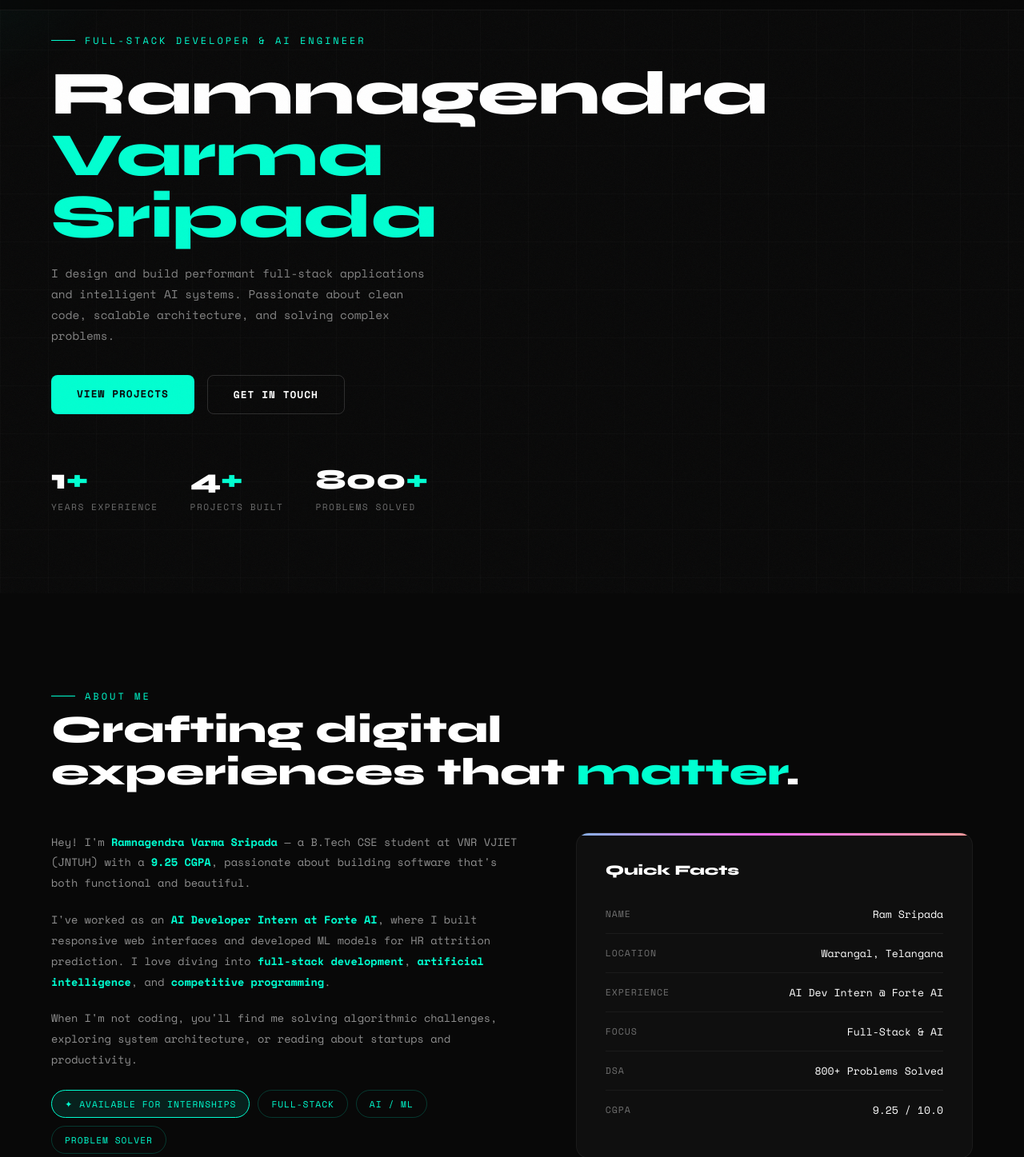
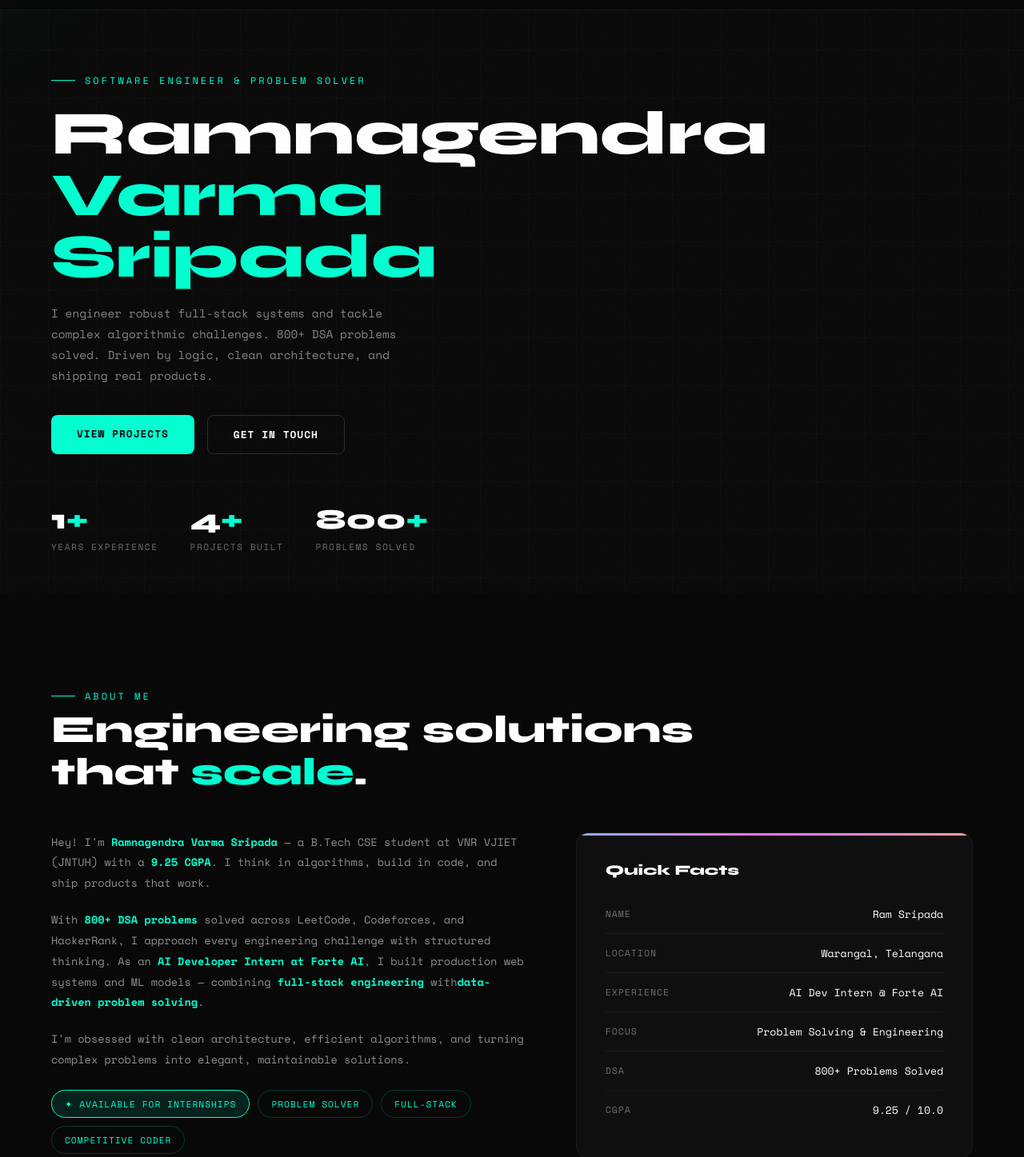
Before and after one commit to Ramnagendra2005/Portfolio, a React (Vite) app: page / in a window 1280 px wide. Shown: the part 58-1505 px from the top of the page at 80% size. Built offline with nearby package versions, Linux system fonts and the light colour scheme.

Commit message:
Done with fixing some bugs

```diff
--- a/src/App.jsx
+++ b/src/App.jsx
@@ -1,8 +1,5 @@
 import { useState, useEffect, useRef, useCallback } from 'react';
 
-/* ────────────────────────────────────────────
-   CSS injected as a single <style> tag
-   ──────────────────────────────────────────── */
 const css = `
 /* ===== FONTS & RESET ===== */
 @import url('https://fonts.googleapis.com/css2?family=Syne:wght@700;800&family=Space+Mono:wght@400;700&display=swap');
@@ -151,7 +148,7 @@ transform:translate(-50%,-50%);transition:left .3s ease,top .3s ease}
 .section-title{font-family:'Syne',sans-serif;font-weight:800;font-size:clamp(2rem,4vw,3rem);color:#fff;margin-bottom:48px;line-height:1.1}
 
 /* ===== HERO ===== */
-.hero{min-height:100vh;display:flex;align-items:center;position:relative;z-index:2}
+.hero{min-height:100vh;display:flex;align-items:center;position:relative;z-index:2;padding-top:100px}
 .hero-inner{max-width:1200px;margin:0 auto;padding:0 24px;width:100%;display:grid;grid-template-columns:1fr 1fr;align-items:center;gap:40px}
 .hero-content{animation:fadeUp .8s ease forwards}
 .hero-label{font-family:'Space Mono',monospace;font-size:.75rem;color:#00FFD1;text-transform:uppercase;letter-spacing:3px;
@@ -273,8 +270,9 @@ transform:translate(-50%,-50%);transition:left .3s ease,top .3s ease}
 .contact-big{font-family:'Syne',sans-serif;font-weight:800;font-size:clamp(2rem,4vw,3.2rem);color:#fff;line-height:1.15;margin-bottom:40px}
 .contact-big span{color:#00FFD1}
 .contact-row{display:flex;align-items:center;gap:16px;padding:14px 0;border-bottom:1px solid rgba(255,255,255,.05)}
-.contact-row-icon{font-size:1.1rem;width:36px;height:36px;background:rgba(0,255,209,.06);border-radius:8px;
+.contact-row-icon{width:36px;height:36px;background:rgba(0,255,209,.06);border-radius:8px;
   display:flex;align-items:center;justify-content:center}
+.contact-row-icon svg{width:18px;height:18px;stroke:#00FFD1;fill:none;stroke-width:1.5;stroke-linecap:round;stroke-linejoin:round}
 .contact-row-text{font-family:'Space Mono',monospace;font-size:.82rem;color:rgba(255,255,255,.6)}
 .contact-row-text a{color:#00FFD1;text-decoration:none;transition:opacity .3s}
 .contact-row-text a:hover{opacity:.7}
@@ -388,20 +386,29 @@ const QUICK_FACTS = [
   { key: 'Name', val: 'Ram Sripada' },
   { key: 'Location', val: 'Warangal, Telangana' },
   { key: 'Experience', val: 'AI Dev Intern @ Forte AI' },
-  { key: 'Focus', val: 'Full-Stack & AI' },
+  { key: 'Focus', val: 'Problem Solving & Engineering' },
   { key: 'DSA', val: '800+ Problems Solved' },
   { key: 'CGPA', val: '9.25 / 10.0' },
 ];
 
 const ACHIEVEMENTS = [
-  { icon: '🏆', title: '800+ Problems', sub: 'LeetCode · Codeforces · HackerRank' },
-  { icon: '🥇', title: 'Gold Certified Coder', sub: 'Smart Interviews 2025' },
-  { icon: '🚀', title: 'Semi-Finalist', sub: 'CodeNox OctCoder Reloaded 2024' },
+  {
+    icon: '<svg viewBox="0 0 24 24" width="32" height="32" fill="none" stroke="#FFC84A" stroke-width="1.5"><path d="M6 9H4.5a2.5 2.5 0 010-5H6"/><path d="M18 9h1.5a2.5 2.5 0 000-5H18"/><path d="M4 22h16"/><path d="M10 14.66V17c0 .55-.47.98-.97 1.21C7.85 18.75 7 20.24 7 22"/><path d="M14 14.66V17c0 .55.47.98.97 1.21C16.15 18.75 17 20.24 17 22"/><path d="M18 2H6v7a6 6 0 1012 0V2z"/></svg>',
+    title: '800+ Problems',
+    sub: 'LeetCode · Codeforces · HackerRank'
+  },
+  {
+    icon: '<svg viewBox="0 0 24 24" width="32" height="32" fill="none" stroke="#00FFD1" stroke-width="1.5"><circle cx="12" cy="8" r="6"/><path d="M15.477 12.89L17 22l-5-3-5 3 1.523-9.11"/></svg>',
+    title: 'Gold Certified Coder',
+    sub: 'Smart Interviews 2025'
+  },
+  {
+    icon: '<svg viewBox="0 0 24 24" width="32" height="32" fill="none" stroke="#FF6BF8" stroke-width="1.5"><path d="M4 15s1-1 4-1 5 2 8 2 4-1 4-1V3s-1 1-4 1-5-2-8-2-4 1-4 1z"/><line x1="4" y1="22" x2="4" y2="15"/></svg>',
+    title: 'Semi-Finalist',
+    sub: 'CodeNox OctCoder Reloaded 2024'
+  },
 ];
 
-/* ────────────────────────────────────────────
-   COMPONENT
-   ──────────────────────────────────────────── */
 export default function Portfolio() {
   const [activeNav, setActiveNav] = useState('');
   const [menuOpen, setMenuOpen] = useState(false);
@@ -409,7 +416,6 @@ export default function Portfolio() {
   const [mousePos, setMousePos] = useState({ x: -100, y: -100 });
   const [formData, setFormData] = useState({ name: '', email: '', message: '' });
   const [sent, setSent] = useState(false);
-  const [revealedSections, setRevealedSections] = useState(new Set());
 
   const skillsRef = useRef(null);
   const cursorDotRef = useRef(null);
@@ -569,7 +575,7 @@ export default function Portfolio() {
       <section className="hero">
         <div className="hero-inner">
           <div className="hero-content">
-            <div className="hero-label">Full-Stack Developer & AI Engineer</div>
+            <div className="hero-label">Software Engineer & Problem Solver</div>
             <h1 className="hero-name">
               <span className="glitch-name" data-text="Ramnagendra">Ramnagendra</span>
               <br />
@@ -578,8 +584,8 @@ export default function Portfolio() {
               </span>
             </h1>
             <p className="hero-desc">
-              I design and build performant full-stack applications and intelligent AI systems.
-              Passionate about clean code, scalable architecture, and solving complex problems.
+              I engineer robust full-stack systems and tackle complex algorithmic challenges.
+              800+ DSA problems solved. Driven by logic, clean architecture, and shipping real products.
             </p>
             <div className="hero-ctas">
               <a className="btn-primary" href="#projects" onClick={(e) => { e.preventDefault(); scrollTo('projects'); }}>
@@ -647,31 +653,32 @@ export default function Portfolio() {
         <div className="reveal">
           <div className="section-label">About Me</div>
           <h2 className="section-title">
-            Crafting digital<br />experiences that <span style={{ color: '#00FFD1' }}>matter</span>.
+            Engineering solutions<br />that <span style={{ color: '#00FFD1' }}>scale</span>.
           </h2>
         </div>
         <div className="about-grid">
           <div className="about-text reveal reveal-delay-1">
             <p>
               Hey! I'm <span className="about-highlight">Ramnagendra Varma Sripada</span> — a B.Tech CSE student
-              at VNR VJIET (JNTUH) with a <span className="about-highlight">9.25 CGPA</span>, passionate about
-              building software that's both functional and beautiful.
+              at VNR VJIET (JNTUH) with a <span className="about-highlight">9.25 CGPA</span>. I think in
+              algorithms, build in code, and ship products that work.
             </p>
             <p>
-              I've worked as an <span className="about-highlight">AI Developer Intern at Forte AI</span>, where I
-              built responsive web interfaces and developed ML models for HR attrition prediction. I love diving
-              into <span className="about-highlight">full-stack development</span>, <span className="about-highlight">artificial intelligence</span>,
-              and <span className="about-highlight">competitive programming</span>.
+              With <span className="about-highlight">800+ DSA problems</span> solved across LeetCode, Codeforces,
+              and HackerRank, I approach every engineering challenge with structured thinking.
+              As an <span className="about-highlight">AI Developer Intern at Forte AI</span>, I built production
+              web systems and ML models — combining <span className="about-highlight">full-stack engineering</span> with
+              <span className="about-highlight">data-driven problem solving</span>.
             </p>
             <p>
-              When I'm not coding, you'll find me solving algorithmic challenges, exploring
-              system architecture, or reading about startups and productivity.
+              I'm obsessed with clean architecture, efficient algorithms, and turning complex
+              problems into elegant, maintainable solutions.
             </p>
             <div className="about-tags">
               <span className="about-tag available">✦ Available for Internships</span>
+              <span className="about-tag">Problem Solver</span>
               <span className="about-tag">Full-Stack</span>
-              <span className="about-tag">AI / ML</span>
-              <span className="about-tag">Problem Solver</span>
+              <span className="about-tag">Competitive Coder</span>
             </div>
           </div>
           <div className="about-card reveal reveal-delay-2">
@@ -693,7 +700,7 @@ export default function Portfolio() {
         <div className="reveal">
           <div className="section-label">Skills & Tools</div>
           <h2 className="section-title">
-            My technical<br /><span style={{ color: '#FF6BF8' }}>arsenal</span>.
+            My technical<br /><span style={{ color: '#FF6BF8' }}>toolkit</span>.
           </h2>
         </div>
         <div className="skills-grid reveal reveal-delay-1">
@@ -784,7 +791,7 @@ export default function Portfolio() {
         <div className="ach-grid">
           {ACHIEVEMENTS.map((a, i) => (
             <div className={`ach-card reveal reveal-delay-${i + 1}`} key={a.title}>
-              <div className="ach-icon">{a.icon}</div>
+              <div className="ach-icon" dangerouslySetInnerHTML={{ __html: a.icon }} />
               <div className="ach-title">{a.title}</div>
               <div className="ach-sub">{a.sub}</div>
             </div>
@@ -799,26 +806,26 @@ export default function Portfolio() {
             <div className="reveal">
               <div className="section-label">Get In Touch</div>
               <h2 className="contact-big">
-                Let's build<br />something <span>great</span><br />together.
+                Let's solve<br />something <span>complex</span><br />together.
               </h2>
             </div>
             <div className="reveal reveal-delay-1">
               <div className="contact-row">
-                <div className="contact-row-icon">📧</div>
+                <div className="contact-row-icon"><svg viewBox="0 0 24 24"><rect x="2" y="4" width="20" height="16" rx="2" /><path d="M2 4l10 9 10-9" /></svg></div>
                 <div className="contact-row-text">
                   <a href="mailto:sripadaram2005@gmail.com">sripadaram2005@gmail.com</a>
                 </div>
               </div>
               <div className="contact-row">
-                <div className="contact-row-icon">📱</div>
+                <div className="contact-row-icon"><svg viewBox="0 0 24 24"><path d="M22 16.92v3a2 2 0 01-2.18 2 19.79 19.79 0 01-8.63-3.07 19.5 19.5 0 01-6-6A19.79 19.79 0 012.12 4.18 2 2 0 014.11 2h3a2 2 0 012 1.72c.127.96.361 1.903.7 2.81a2 2 0 01-.45 2.11L8.09 9.91a16 16 0 006 6l1.27-1.27a2 2 0 012.11-.45c.907.339 1.85.573 2.81.7A2 2 0 0122 16.92z" /></svg></div>
                 <div className="contact-row-text">+91-9533376668</div>
               </div>
               <div className="contact-row">
-                <div className="contact-row-icon">📍</div>
+                <div className="contact-row-icon"><svg viewBox="0 0 24 24"><path d="M21 10c0 7-9 13-9 13s-9-6-9-13a9 9 0 0118 0z" /><circle cx="12" cy="10" r="3" /></svg></div>
                 <div className="contact-row-text">Warangal, Telangana, India</div>
               </div>
               <div className="contact-row">
-                <div className="contact-row-icon">🔗</div>
+                <div className="contact-row-icon"><svg viewBox="0 0 24 24"><path d="M16 8a6 6 0 016 6v7h-4v-7a2 2 0 00-4 0v7h-4v-7a6 6 0 016-6z" /><rect x="2" y="9" width="4" height="12" /><circle cx="4" cy="4" r="2" /></svg></div>
                 <div className="contact-row-text">
                   <a href="https://www.linkedin.com/in/ram-nagendra-sripada-433869291/" target="_blank" rel="noreferrer">
                     LinkedIn Profile
@@ -870,7 +877,7 @@ export default function Portfolio() {
             ) : (
               <div className="contact-form">
                 <div className="sent-state">
-                  <div className="sent-icon">✅</div>
+                  <div className="sent-icon"><svg viewBox="0 0 24 24" width="48" height="48" fill="none" stroke="#00FFD1" strokeWidth="2" strokeLinecap="round" strokeLinejoin="round"><path d="M22 11.08V12a10 10 0 11-5.93-9.14" /><polyline points="22 4 12 14.01 9 11.01" /></svg></div>
                   <div className="sent-title">Message Sent!</div>
                   <div className="sent-desc">Thanks for reaching out. I'll get back to you soon.</div>
                 </div>
```
